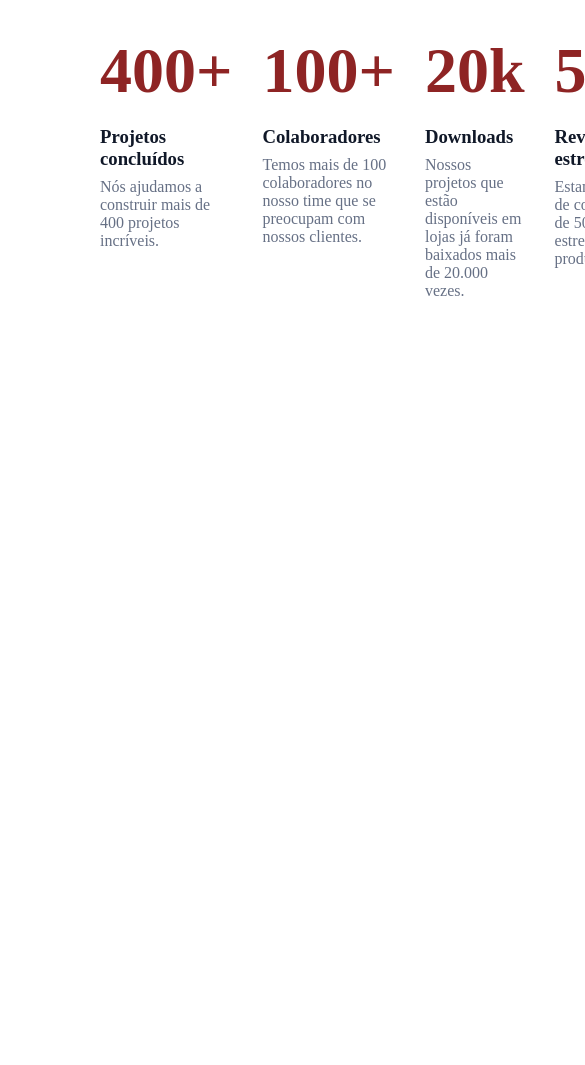
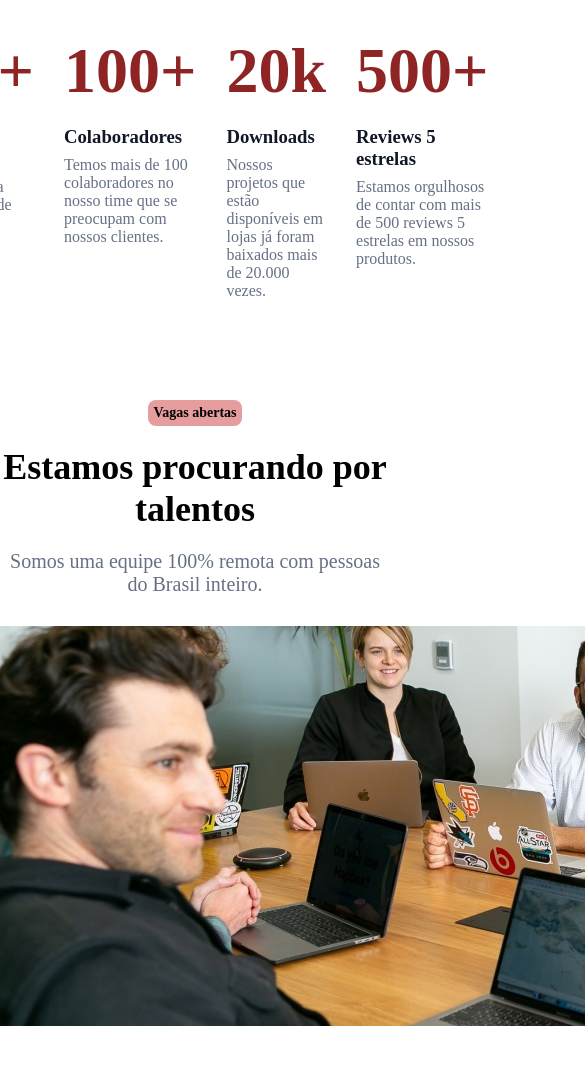
Before and after one commit to thalesliscano/projeto-optimus-tech, a plain HTML site: page index.html in a window 390 px wide. Shown: the part 747-1812 px from the top of the page, 585 px wide, since content can reach past the window. Before the commit the page ends 1047 px from the top, so only its background shows below. Drawn offline with Linux system fonts and the light colour scheme.

Commit message:
feat: adiciona seção 'Procurando Talentos' com estilo modular e responsivo
- Implementação da nova seção 'secao__procurando-talentos' com subtítulo, título, descrição e imagem
- Estilização com Flexbox e uso de variáveis globais de cor e espaçamento
- Aplicação de borda arredondada, alinhamento central e responsividade
- Importação do arquivo CSS 'secaoProcurandoTalentos.css' no style.css principal
- Ajuste na seção 'secao__metrica-resultado' para centralizar os itens com justify-content: center

```diff
--- a/assets/css/secaoMetricas.css
+++ b/assets/css/secaoMetricas.css
@@ -1,6 +1,7 @@
 .secao__metrica-resultado{
     display: flex;
     text-align: start;
+    justify-content: center;
     padding: 0px 100px;
     margin: 0 auto;
     gap: 30px;
--- /dev/null
+++ b/assets/css/secaoProcurandoTalentos.css
@@ -0,0 +1,36 @@
+.secao__procurando-talentos{
+    display: flex;
+    flex-direction: column;
+    text-align: center;
+    padding: 100px 0px 50px 0px;
+    margin: 0 auto;
+    gap: 30px;
+}
+.secao__procurando-talentos__descricao{
+    display: flex;
+    flex-direction: column;
+    gap: 20px;
+}
+.secao__procurando-talentos__descricao__subtitulo{
+    align-self: center;
+    font-size: 0.875rem ;
+    background-color: var(--cor-secundaria-alpha);
+    padding: 5px;
+    border-radius: 8px;
+
+}
+.secao__procurando-talentos__descricao__titulo{
+    font-size: 2.25rem;
+}
+.secao__procurando-talentos__descricao__descricao{
+    font-size: 1.25rem;
+}
+
+.secao__procurando-talentos__container-img{
+    background-color: #000;
+    margin: 0 auto;
+
+}
+.secao__procurando-talentos__container-img__img{
+    display: block;
+}
--- a/assets/css/style.css
+++ b/assets/css/style.css
@@ -2,11 +2,13 @@
 @import url("./navBar.css");
 @import url("./secaoSobre.css");
 @import url("./secaoMetricas.css");
+@import url("./secaoProcurandoTalentos.css");
 
 /* Variáveis a serem usadas no site todo*/
 :root{
     --cor-primaria: #FFFFFF;
     --cor-secundaria: #8E2424;
+    --cor-secundaria-alpha: rgba(228, 147, 147, 0.9);
     --cor-titulos: #101828;
     --cor-textos: #667085;
     --cor-detalhe: #C3191908;
--- a/index.html
+++ b/index.html
@@ -57,5 +57,16 @@
             <p class="secao__metrica-resultado__item__descricao">Estamos orgulhosos de contar com mais de 500 reviews 5 estrelas em nossos produtos.</p>
         </div>
     </section>
+
+    <section class="secao__procurando-talentos">
+        <div class="secao__procurando-talentos__descricao">
+            <h3 class="secao__procurando-talentos__descricao__subtitulo">Vagas abertas</h3>
+            <h2 class="secao__procurando-talentos__descricao__titulo">Estamos procurando por talentos</h2>
+            <p class="secao__procurando-talentos__descricao__descricao">Somos uma equipe 100% remota com pessoas do Brasil inteiro.</p>
+        </div>
+        <div class="secao__procurando-talentos__container-img">
+            <img  class="secao__procurando-talentos__container-img__img" src="./assets/imgs/img-vagas.jpg" alt="img-vagas">
+        </div>
+    </section>
     </body>
 </html>
```
Also changed, not shown: assets/imgs/img-vagas.jpg (added).
